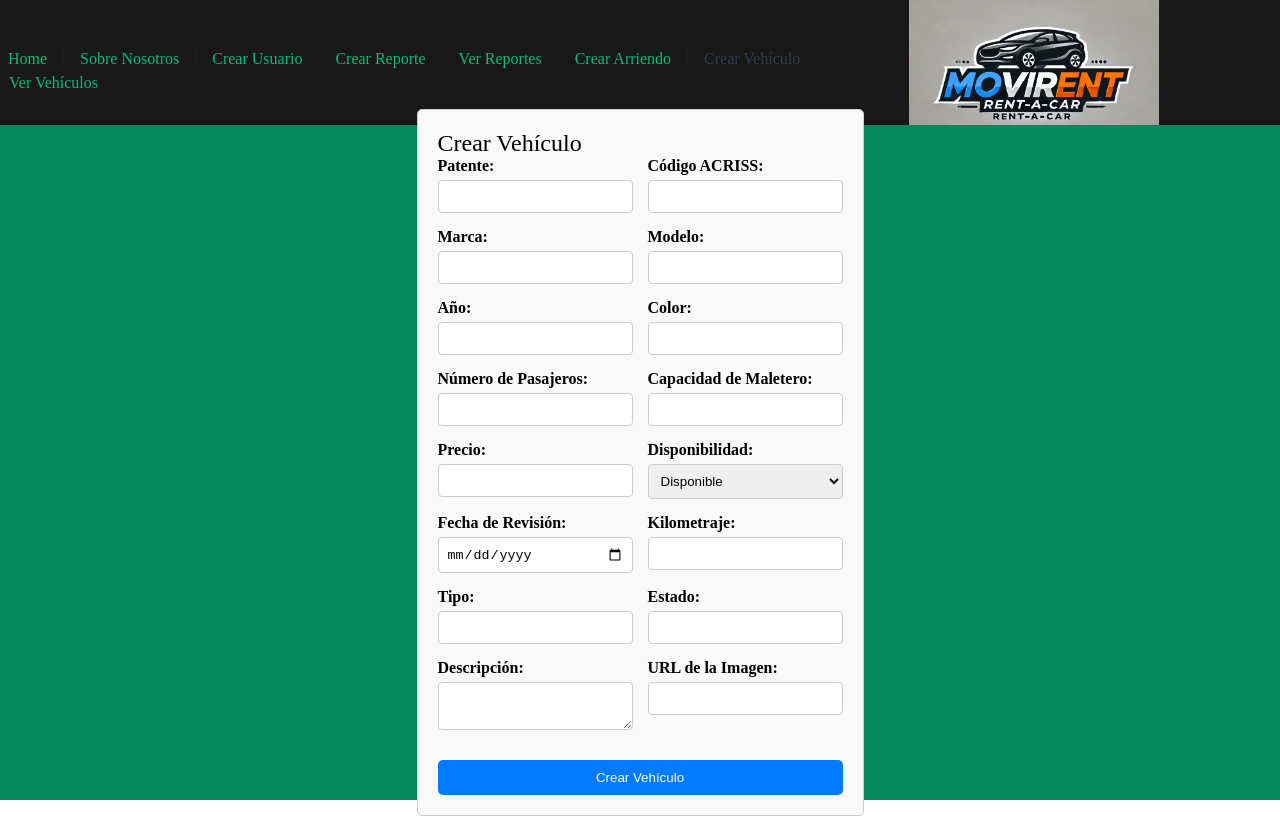
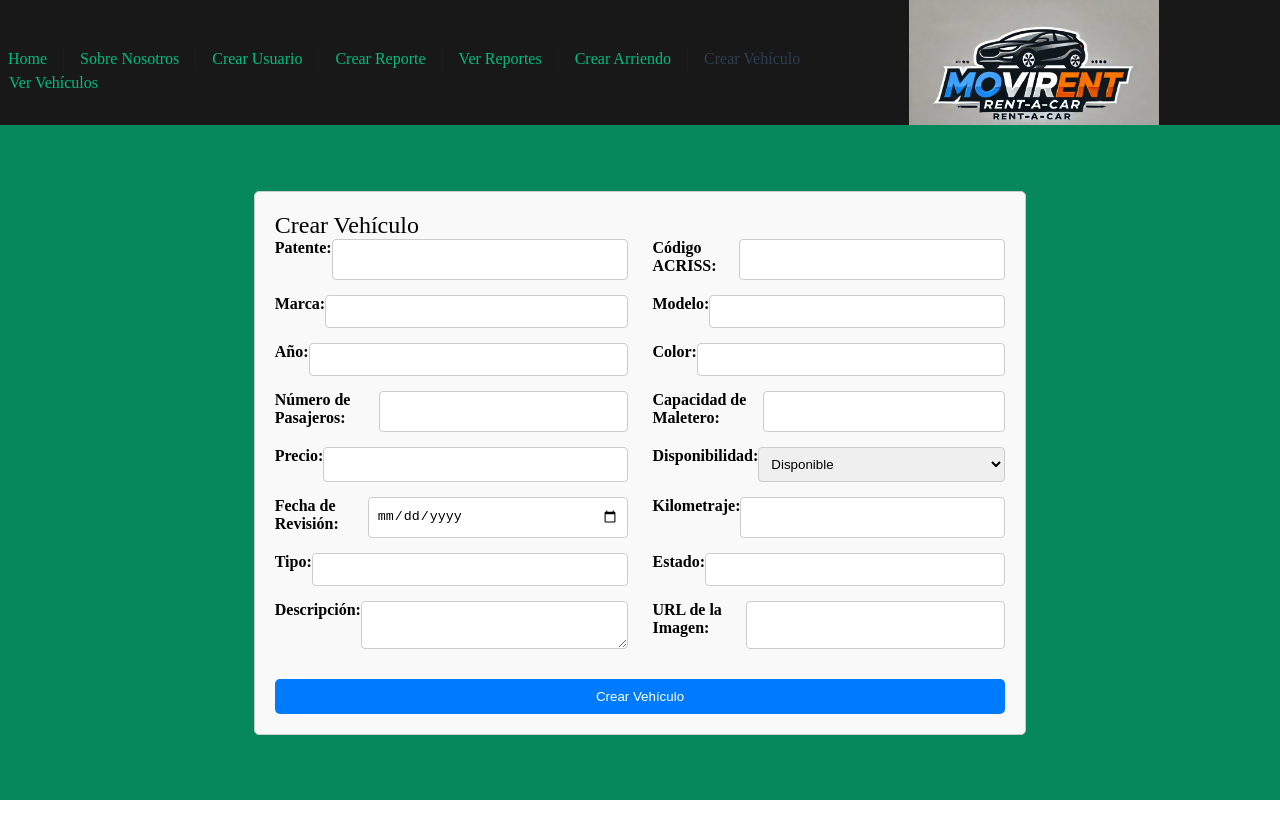
Before and after one commit to NelsonCereno/Proyecto-Fingeso-MoviRent-WebApp, a Vue app in the folder MoviRent-WebAppFrontend/MoviRent/: page /crear-vehiculo in a window 1280 px wide. Built offline with nearby package versions, Linux system fonts and the light colour scheme.

Commit message:
Cambios en conexion BD y Front

```diff
--- a/MoviRent-WebAppFrontend/MoviRent/src/App.vue
+++ b/MoviRent-WebAppFrontend/MoviRent/src/App.vue
@@ -73,6 +73,7 @@ header {
   background-color: #07875c;
   bottom: 0%;
   left: 0%;
+
 }
 
 nav {
--- a/MoviRent-WebAppFrontend/MoviRent/src/components/CrearVehiculo.vue
+++ b/MoviRent-WebAppFrontend/MoviRent/src/components/CrearVehiculo.vue
@@ -45,7 +45,7 @@
       <div class="form-row">
         <div class="form-field">
           <label for="precio">Precio:</label>
-          <input type="text" id="precio" v-model="nuevoVehiculo.precio" required />
+          <input type="number" id="precio" v-model="nuevoVehiculo.precio" required />
         </div>
         <div class="form-field">
           <label for="disponibilidad">Disponibilidad:</label>
@@ -62,7 +62,7 @@
         </div>
         <div class="form-field">
           <label for="kilometraje">Kilometraje:</label>
-          <input type="text" id="kilometraje" v-model="nuevoVehiculo.kilometraje" required />
+          <input type="number" id="kilometraje" v-model="nuevoVehiculo.kilometraje" required />
         </div>
       </div>
       <div class="form-row">
@@ -177,12 +177,17 @@ form {
 .form-row {
   display: flex;
   gap: 15px;
+  justify-content: space-between;
 }
 
 .form-field {
   flex: 1;
   display: flex;
-  flex-direction: column;
+  margin-right: 10px;
+}
+
+.form-field:last-child {
+  margin-right: 0;
 }
 
 label {
--- a/MoviRent-WebAppFrontend/MoviRent/src/components/VerVehiculos.vue
+++ b/MoviRent-WebAppFrontend/MoviRent/src/components/VerVehiculos.vue
@@ -1,5 +1,6 @@
 <template>
   <div>
+    <div class = "form-container">
     <h1>Lista de Vehículos</h1>
 
     <!-- Filtros -->
@@ -47,6 +48,7 @@
         </div>
       </div>
     </div>
+  </div>
 
     <p v-if="vehiculos.length === 0" class="mensaje">No se encontraron vehículos.</p>
 
@@ -159,6 +161,16 @@ h1 {
   justify-content: center;
 }
 
+.form-container {
+  max-width: 800px;
+  margin: 0 auto;
+  padding: 20px;
+  background: #f9f9f9;
+  border: 1px solid #ccc;
+  border-radius: 5px;
+  text-align: left;
+}
+
 .vehiculo {
   display: flex;
   flex-direction: column;
```
Also changed, not shown: 1 other file (tests, documents, lock files or other folders).
